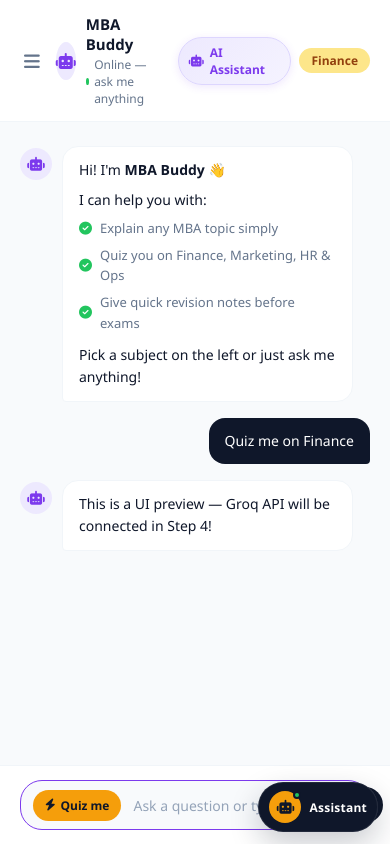
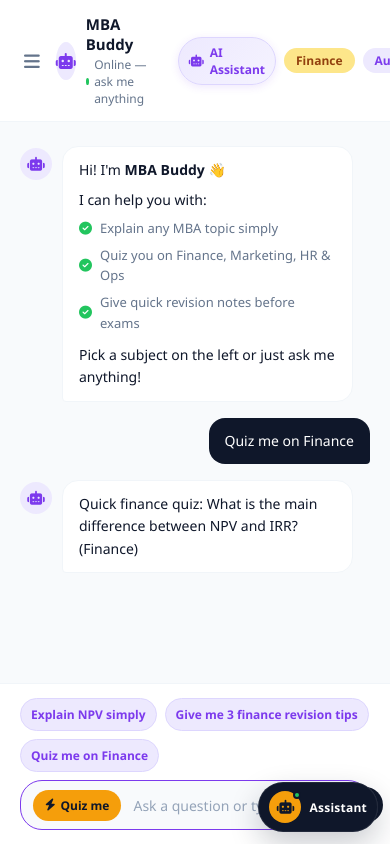
Before and after one commit to shiwanshuverma47-netizen/AI-Chatbot, a plain HTML site: page index.html in a window 390 px wide. Both pictures are taken after a click on the button "Quiz me". Drawn offline with Linux system fonts and the light colour scheme.

Commit message:
Add quick prompts and autosave

```diff
--- a/index.html
+++ b/index.html
@@ -24,16 +24,16 @@
     <!-- Subject Tabs -->
     <div class="subject-label">Choose a subject</div>
     <div class="subject-tabs">
-      <button class="subject-btn active" data-subject="finance">
+      <button class="subject-btn active" data-subject="finance" data-label="Finance">
         <i class="fa-solid fa-coins"></i> Finance
       </button>
-      <button class="subject-btn" data-subject="marketing">
+      <button class="subject-btn" data-subject="marketing" data-label="Marketing">
         <i class="fa-solid fa-bullhorn"></i> Marketing
       </button>
-      <button class="subject-btn" data-subject="hr">
+      <button class="subject-btn" data-subject="hr" data-label="HR">
         <i class="fa-solid fa-users"></i> HR
       </button>
-      <button class="subject-btn" data-subject="operations">
+      <button class="subject-btn" data-subject="operations" data-label="Operations">
         <i class="fa-solid fa-gears"></i> Operations
       </button>
     </div>
@@ -103,6 +103,7 @@
           <span>AI Assistant</span>
         </div>
         <div class="header-badge" id="activeBadge">Finance</div>
+        <div class="header-badge saved-badge" id="saveStatus">Autosaved</div>
       </div>
     </header>
 
@@ -128,6 +129,7 @@
 
     <!-- Input area -->
     <div class="input-area">
+      <div class="suggestion-strip" id="quickSuggestions" aria-label="Suggested prompts"></div>
       <div class="input-row">
         <button class="quiz-btn" id="quizBtn">
           <i class="fa-solid fa-bolt"></i> Quiz me
--- a/script.js
+++ b/script.js
@@ -1,90 +1,204 @@
-// script.js — UI interactions only (no API yet)
+// script.js — chatbot UI interactions with quick prompts and saved history
 
 const subjectBtns = document.querySelectorAll('.subject-btn');
-const topicChips  = document.querySelectorAll('.topic-chip');
-const sendBtn     = document.getElementById('sendBtn');
-const quizBtn     = document.getElementById('quizBtn');
-const clearBtn    = document.getElementById('clearBtn');
-const userInput   = document.getElementById('userInput');
-const messages    = document.getElementById('messages');
+const topicChips = document.querySelectorAll('.topic-chip');
+const sendBtn = document.getElementById('sendBtn');
+const quizBtn = document.getElementById('quizBtn');
+const clearBtn = document.getElementById('clearBtn');
+const userInput = document.getElementById('userInput');
+const messages = document.getElementById('messages');
 const activeBadge = document.getElementById('activeBadge');
-const menuToggle  = document.getElementById('menuToggle');
-const sidebar     = document.querySelector('.sidebar');
+const saveStatus = document.getElementById('saveStatus');
+const menuToggle = document.getElementById('menuToggle');
+const sidebar = document.querySelector('.sidebar');
+const quickSuggestions = document.getElementById('quickSuggestions');
 
+const STORAGE_KEY = 'mba-buddy-chat-history';
 let activeSubject = 'finance';
-// Initialize
+let chatHistory = [];
 
-// Subject tab switching
-subjectBtns.forEach(btn => {
+const subjectReplies = {
+  finance: {
+    quiz: 'Quick finance quiz: What is the main difference between NPV and IRR?',
+    tip: 'Finance revision tip: write one formula, one example, and one exam takeaway for every topic.',
+    default: 'I can help with finance topics like NPV, CAPM, ratio analysis, and capital structure.'
+  },
+  marketing: {
+    quiz: 'Quick marketing quiz: Why is segmentation important in a go-to-market strategy?',
+    tip: 'Marketing revision tip: connect each concept to one real brand example for faster recall.',
+    default: 'I can help with marketing topics like 4Ps, STP, branding, and consumer behaviour.'
+  },
+  hr: {
+    quiz: 'Quick HR quiz: What is the main purpose of performance management systems?',
+    tip: 'HR revision tip: summarise each topic in one definition, one example, and one challenge.',
+    default: 'I can help with HR topics like recruitment, performance management, and organizational behaviour.'
+  },
+  operations: {
+    quiz: 'Quick operations quiz: How does inventory management affect customer service?',
+    tip: 'Operations revision tip: focus on process flow, bottlenecks, and key metrics.',
+    default: 'I can help with operations topics like supply chain, Six Sigma, and inventory management.'
+  }
+};
+
+function setActiveSubject(subject, button) {
+  subjectBtns.forEach((btn) => btn.classList.remove('active'));
+  if (button) {
+    button.classList.add('active');
+  }
+
+  activeSubject = subject;
+  activeBadge.textContent = button?.dataset.label || subject.charAt(0).toUpperCase() + subject.slice(1);
+
+  document.querySelectorAll('.topic-group').forEach((group) => group.classList.add('hidden'));
+  const activeGroup = document.getElementById('topics-' + activeSubject);
+  if (activeGroup) {
+    activeGroup.classList.remove('hidden');
+  }
+
+  updateSuggestionChips();
+}
+
+function updateSuggestionChips() {
+  if (!quickSuggestions) return;
+
+  const prompts = {
+    finance: ['Explain NPV simply', 'Give me 3 finance revision tips', 'Quiz me on Finance'],
+    marketing: ['Explain 4Ps simply', 'Give me 3 marketing revision tips', 'Quiz me on Marketing'],
+    hr: ['Explain HR basics', 'Give me 3 HR revision tips', 'Quiz me on HR'],
+    operations: ['Explain supply chain basics', 'Give me 3 operations revision tips', 'Quiz me on Operations']
+  };
+
+  const chips = prompts[activeSubject] || prompts.finance;
+  quickSuggestions.innerHTML = chips
+    .map((text) => `<button class="suggestion-chip" type="button">${text}</button>`)
+    .join('');
+
+  quickSuggestions.querySelectorAll('.suggestion-chip').forEach((chip) => {
+    chip.addEventListener('click', () => sendMessage(chip.textContent.trim()));
+  });
+}
+
+function loadChatHistory() {
+  try {
+    const stored = localStorage.getItem(STORAGE_KEY);
+    return stored ? JSON.parse(stored) : [];
+  } catch (error) {
+    return [];
+  }
+}
+
+function saveChatHistory() {
+  localStorage.setItem(STORAGE_KEY, JSON.stringify(chatHistory));
+  if (saveStatus) {
+    saveStatus.textContent = 'Autosaved';
+  }
+}
+
+function renderChatHistory() {
+  messages.innerHTML = '';
+  chatHistory.forEach((entry) => addMessage(entry.text, entry.role, false));
+  messages.scrollTop = messages.scrollHeight;
+}
+
+function sendMessage(text) {
+  const value = text.trim();
+  if (!value) return;
+
+  addMessage(value, 'user', true);
+  userInput.value = '';
+  showTyping();
+
+  setTimeout(() => {
+    removeTyping();
+    const reply = getBotReply(value);
+    addMessage(reply, 'bot', true);
+  }, 1000);
+}
+
+function getBotReply(userText) {
+  const lowerText = userText.toLowerCase();
+  const label = activeSubject.charAt(0).toUpperCase() + activeSubject.slice(1);
+
+  if (lowerText.includes('quiz')) {
+    return `${subjectReplies[activeSubject].quiz} (${label})`;
+  }
+
+  if (lowerText.includes('tip') || lowerText.includes('revision')) {
+    return subjectReplies[activeSubject].tip;
+  }
+
+  return subjectReplies[activeSubject].default;
+}
+
+function addMessage(text, role, persist = true) {
+  const div = document.createElement('div');
+  div.className = 'msg ' + (role === 'bot' ? 'bot-msg' : 'user-msg');
+
+  if (role === 'bot') {
+    div.innerHTML = `<div class="msg-avatar"><i class="fa-solid fa-robot"></i></div><div class="msg-bubble">${text}</div>`;
+  } else {
+    div.innerHTML = `<div class="msg-bubble">${text}</div>`;
+  }
+
+  messages.appendChild(div);
+  messages.scrollTop = messages.scrollHeight;
+
+  if (persist) {
+    chatHistory.push({ text, role });
+    saveChatHistory();
+  }
+}
+
+function showTyping() {
+  const div = document.createElement('div');
+  div.className = 'msg bot-msg';
+  div.id = 'typing';
+  div.innerHTML = `<div class="msg-avatar"><i class="fa-solid fa-robot"></i></div><div class="msg-bubble"><div class="typing-bubble"><span></span><span></span><span></span></div></div>`;
+  messages.appendChild(div);
+  messages.scrollTop = messages.scrollHeight;
+}
+
+function removeTyping() {
+  const typing = document.getElementById('typing');
+  if (typing) typing.remove();
+}
+
+subjectBtns.forEach((btn) => {
   btn.addEventListener('click', () => {
-    subjectBtns.forEach(b => b.classList.remove('active'));
-    btn.classList.add('active');
-    activeSubject = btn.dataset.subject;
-    activeBadge.textContent = btn.textContent.trim();
-    document.querySelectorAll('.topic-group').forEach(g => g.classList.add('hidden'));
-    document.getElementById('topics-' + activeSubject).classList.remove('hidden');
+    setActiveSubject(btn.dataset.subject, btn);
   });
 });
 
-// Topic chips
-topicChips.forEach(chip => {
+topicChips.forEach((chip) => {
   chip.addEventListener('click', () => {
     userInput.value = chip.textContent.trim();
     userInput.focus();
   });
 });
 
-// Send message
-function sendMessage(text) {
-  if (!text.trim()) return;
-  addMessage(text, 'user');
-  userInput.value = '';
-  showTyping();
-  // API call will go here in Step 4
-  setTimeout(() => {
-    removeTyping();
-    addMessage("This is a UI preview — Groq API will be connected in Step 4!", 'bot');
-  }, 1200);
-}
-
 sendBtn.addEventListener('click', () => sendMessage(userInput.value));
-userInput.addEventListener('keydown', e => { if (e.key === 'Enter') sendMessage(userInput.value); });
-
-// Quiz shortcut
-quizBtn.addEventListener('click', () => {
-  sendMessage('Quiz me on ' + activeSubject.charAt(0).toUpperCase() + activeSubject.slice(1));
+userInput.addEventListener('keydown', (event) => {
+  if (event.key === 'Enter') {
+    sendMessage(userInput.value);
+  }
 });
 
-// Clear chat
+quizBtn.addEventListener('click', () => {
+  sendMessage(`Quiz me on ${activeSubject.charAt(0).toUpperCase() + activeSubject.slice(1)}`);
+});
+
 clearBtn.addEventListener('click', () => {
+  chatHistory = [];
+  saveChatHistory();
   messages.innerHTML = '';
 });
 
-// Mobile menu
 menuToggle.addEventListener('click', () => sidebar.classList.toggle('open'));
 
-// Helpers
-function addMessage(text, role) {
-  const div = document.createElement('div');
-  div.className = 'msg ' + (role === 'bot' ? 'bot-msg' : 'user-msg');
-  if (role === 'bot') {
-    div.innerHTML = `<div class="msg-avatar"><i class="fa-solid fa-robot"></i></div><div class="msg-bubble">${text}</div>`;
-  } else {
-    div.innerHTML = `<div class="msg-bubble">${text}</div>`;
-  }
-  messages.appendChild(div);
-  messages.scrollTop = messages.scrollHeight;
+chatHistory = loadChatHistory();
+if (chatHistory.length) {
+  renderChatHistory();
+} else {
+  updateSuggestionChips();
 }
-
-function showTyping() {
-  const div = document.createElement('div');
-  div.className = 'msg bot-msg'; div.id = 'typing';
-  div.innerHTML = `<div class="msg-avatar"><i class="fa-solid fa-robot"></i></div><div class="msg-bubble"><div class="typing-bubble"><span></span><span></span><span></span></div></div>`;
-  messages.appendChild(div);
-  messages.scrollTop = messages.scrollHeight;
-}
-
-function removeTyping() {
-  const t = document.getElementById('typing');
-  if (t) t.remove();
-}
+setActiveSubject(activeSubject, document.querySelector('.subject-btn.active'));
--- a/style.css
+++ b/style.css
@@ -269,6 +269,10 @@ body {
   background: var(--gold-light);
   color: #92400e;
 }
+.saved-badge {
+  background: var(--purple-light);
+  color: var(--purple);
+}
 
 /* ===== MESSAGES ===== */
 .messages {
@@ -383,6 +387,26 @@ body {
   background: var(--white);
   border-top: 1px solid var(--gray-100);
 }
+.suggestion-strip {
+  display: flex;
+  flex-wrap: wrap;
+  gap: 8px;
+  margin-bottom: 10px;
+}
+.suggestion-chip {
+  padding: 7px 10px;
+  border-radius: 999px;
+  background: var(--purple-light);
+  color: var(--purple);
+  font-size: 12px;
+  font-weight: 600;
+  border: 1px solid #ddd6fe;
+  transition: transform var(--transition), background var(--transition);
+}
+.suggestion-chip:hover {
+  transform: translateY(-1px);
+  background: #e9e2ff;
+}
 .input-row {
   display: flex;
   gap: 8px;
@@ -495,6 +519,7 @@ body {
   .sidebar.open { transform: translateX(0); }
   .menu-toggle  { display: block; }
   .msg          { max-width: 95%; }
+  .suggestion-strip { margin-bottom: 8px; }
   .assistant-corner {
     right: 12px;
     bottom: 12px;
```
